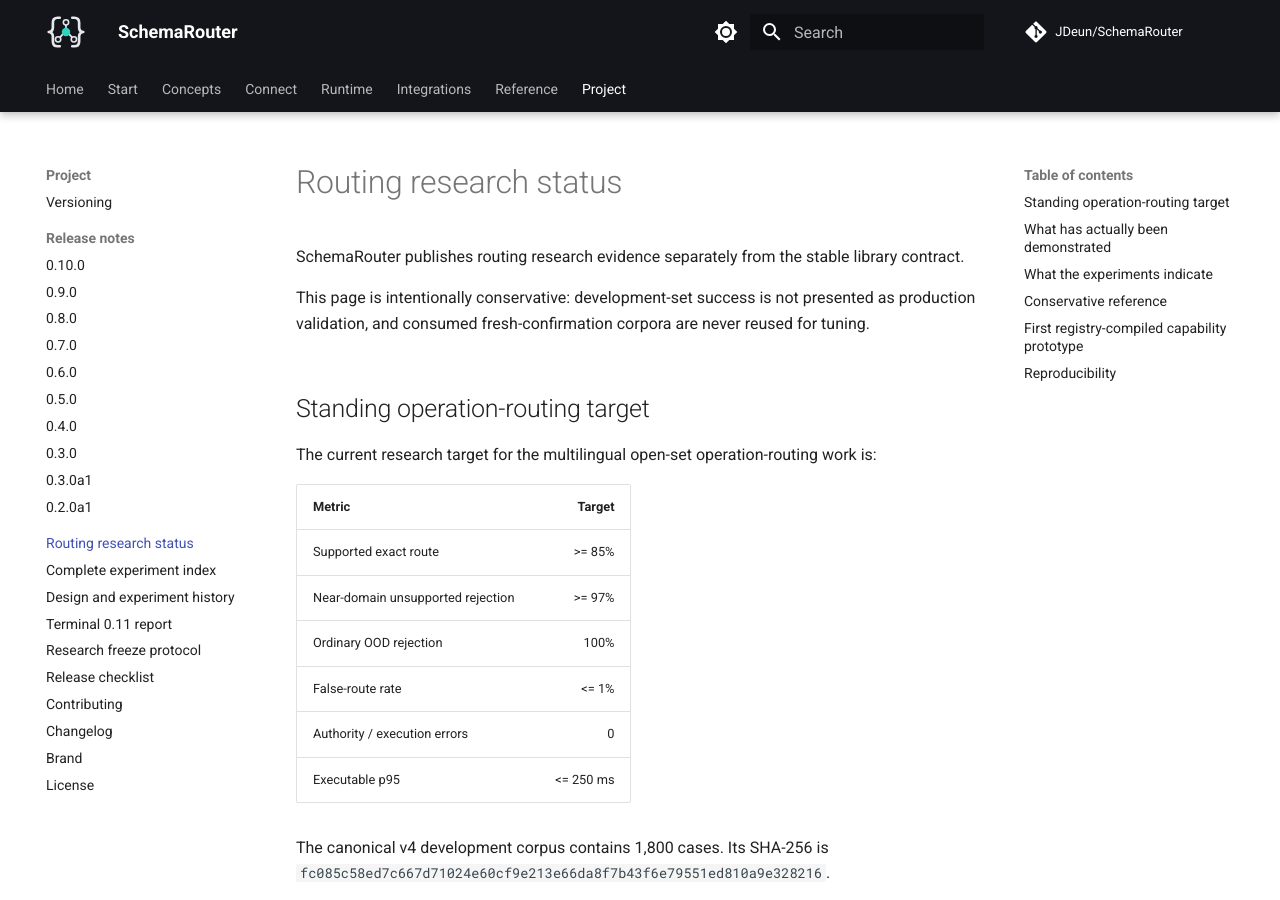
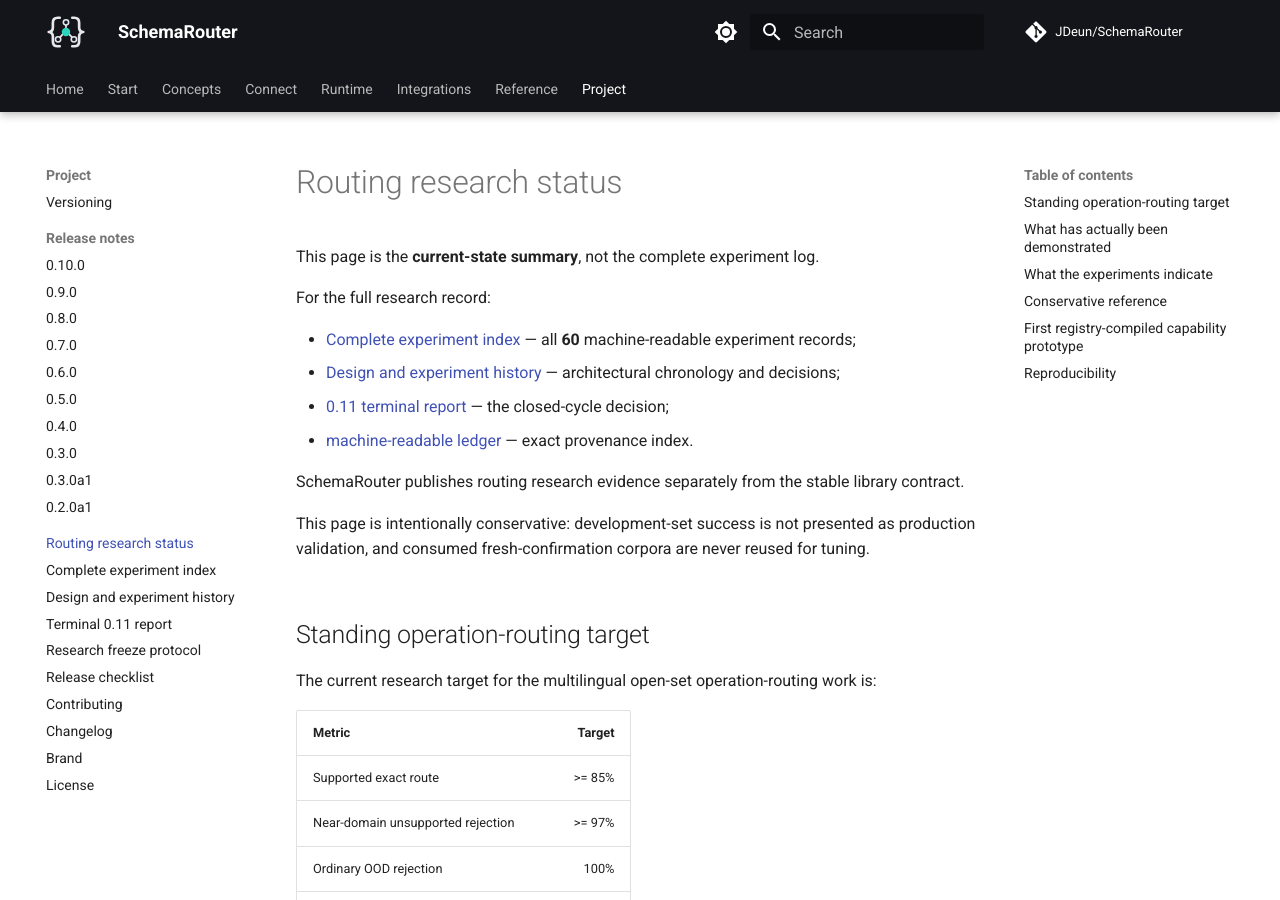
Before and after one commit to JDeun/SchemaRouter, an MkDocs documentation site: the page built from docs/research/routing-status.md, in a window 1280 px wide and 900 px high. Built offline with MkDocs 1.6.1 and Material for MkDocs 9.7.7, drawn with Linux system fonts in a browser that asks for light colours; comment, search, counter and statistics services are not loaded.

Commit message:
docs: link routing summary to full research record

```diff
--- a/docs/research/routing-status.md
+++ b/docs/research/routing-status.md
@@ -1,4 +1,14 @@
 # Routing research status
+
+This page is the **current-state summary**, not the complete experiment log.
+
+For the full research record:
+
+- [Complete experiment index](experiment-index.md) — all **60** machine-readable experiment records;
+- [Design and experiment history](design-and-experiment-history.md) — architectural chronology and decisions;
+- [0.11 terminal report](operation-routing-v4-terminal-report.md) — the closed-cycle decision;
+- [machine-readable ledger](https://github.com/JDeun/SchemaRouter/blob/main/benchmarks/research-experiment-ledger.json) — exact provenance index.
+
 
 SchemaRouter publishes routing research evidence separately from the stable library contract.
 
```
